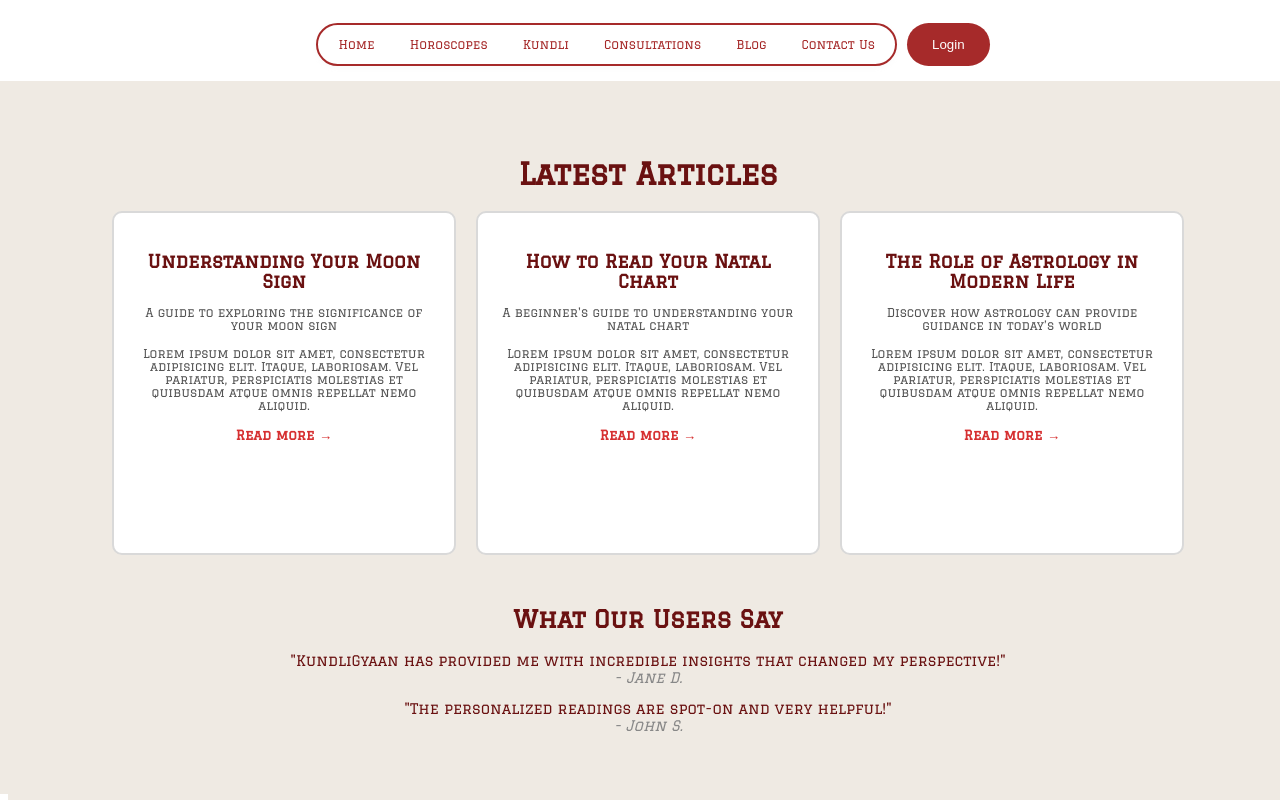
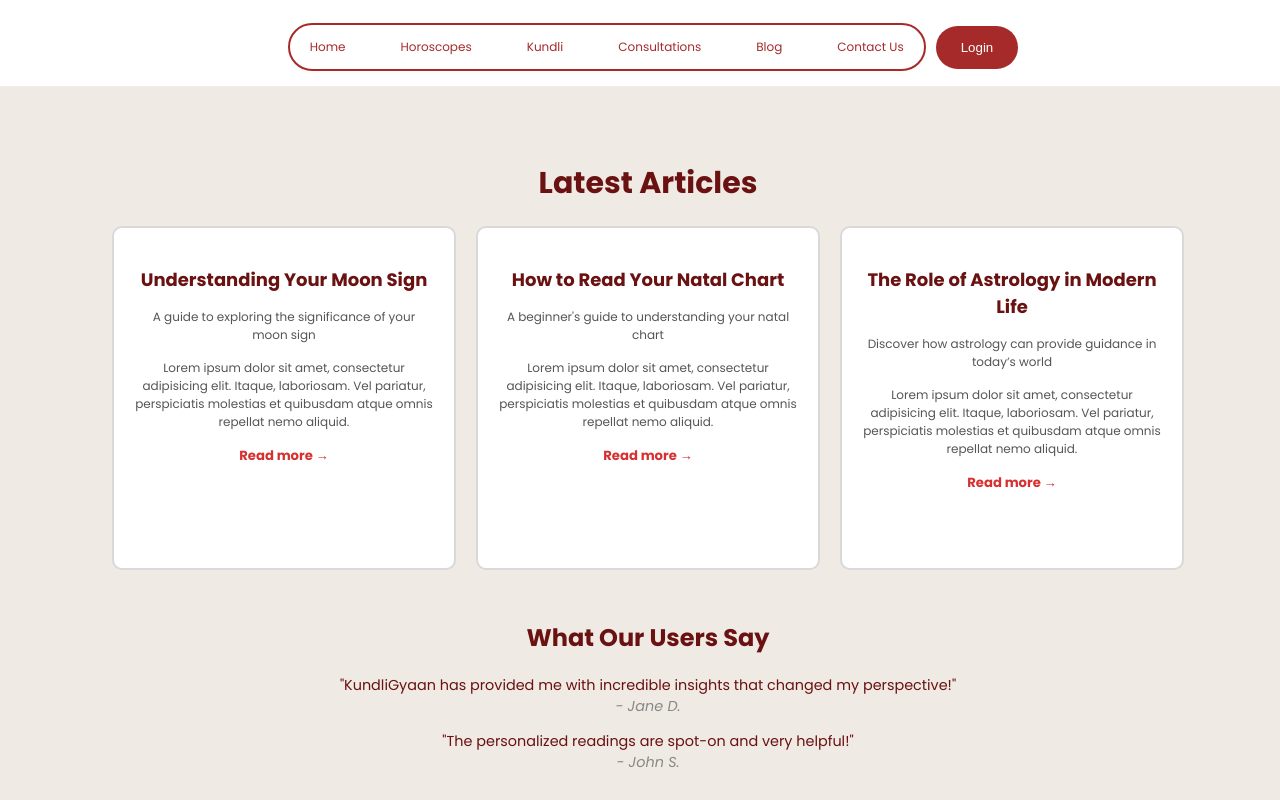
Before and after one commit to KundliGyaan-dev/NEW.WEBSITE, a plain HTML site: page index.html in a window 1280 px wide. Shown: the top 800 px of the page. Drawn offline with Linux system fonts and the light colour scheme.

Commit message:
updated nav size and font

```diff
--- a/index.html
+++ b/index.html
@@ -8,7 +8,7 @@
     <link rel="stylesheet" href="styles.css">
     <link rel="preconnect" href="https://fonts.googleapis.com">
     <link rel="preconnect" href="https://fonts.gstatic.com" crossorigin>
-    <link href="https://fonts.googleapis.com/css2?family=Graduate&display=swap" rel="stylesheet">
+    <link href="https://fonts.googleapis.com/css2?family=Poppins:ital,wght@0,100;0,200;0,300;0,400;0,500;0,600;0,700;0,800;0,900;1,100;1,200;1,300;1,400;1,500;1,600;1,700;1,800;1,900&display=swap" rel="stylesheet">
 
 </head>
 <body>
--- a/styles.css
+++ b/styles.css
@@ -1,5 +1,11 @@
+/*
+*.poppins-thin {
+    font-family: "Poppins", sans-serif;
+    font-weight: 100;
+    font-style: normal;
+  } */
 body {
-     font-family: 'Graduate', sans-serif;
+     font-family: "Poppins", sans-serif;
     /* margin: 0; */
     /* padding: 20px; */
     font-size: 12px;
@@ -23,7 +29,7 @@ align-items: center;
     margin: 10px;
     padding:5px;
     display: flex;
-    gap: 5px;
+    gap: 25px;
     border:2px solid #a62a2a;
     box-shadow: 0 2px 5px rgba(209, 207, 207, 0.1);
     border-radius: 30px;
```
